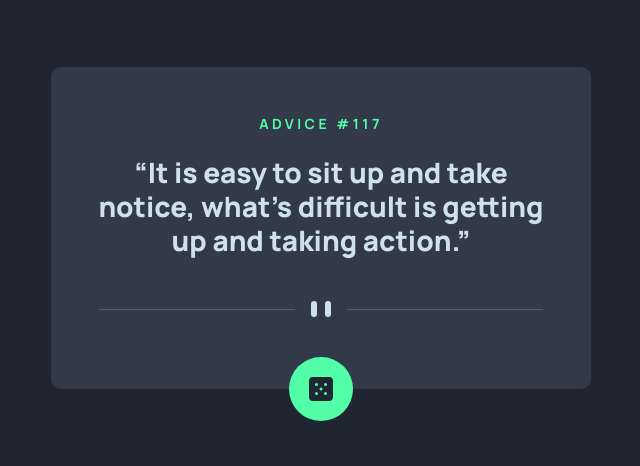
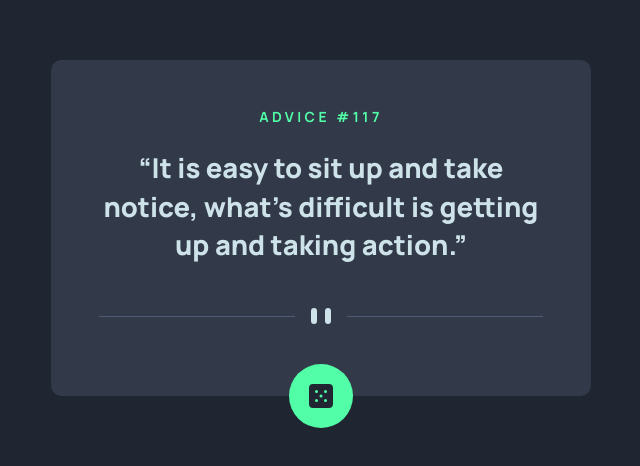
Before and after one commit to ereljapco/frontendmentor, a plain HTML site: page advice-generator-app-main/index.html in a window 1280 px wide. Shown: the part 172-638 px from the top of the page, without its empty margins (319-959 px from the left). Drawn offline with Linux system fonts and the light colour scheme.

Commit message:
style(advice): [@min-width: 728px] change the font-size of `text`
- change the font-size to 1.71rem
- change the line-height to 1.4

- advice
  - change padding-inline to 2.5rem

```diff
--- a/advice-generator-app-main/css/main.css
+++ b/advice-generator-app-main/css/main.css
@@ -82,7 +82,7 @@ Global Variables
 @media screen and (min-width: 768px) {
   .advice {
     padding-block: 2.5rem 4.5rem;
-    padding-inline: 2rem;
+    padding-inline: 2.5rem;
     margin-block: 0;
   }
 
@@ -91,7 +91,8 @@ Global Variables
   }
 
   .advice__text {
-    font-size: 1.75rem;
+    font-size: 1.71rem;
+    line-height: 1.4;
     margin-bottom: 2.75rem;
   }
 
```
